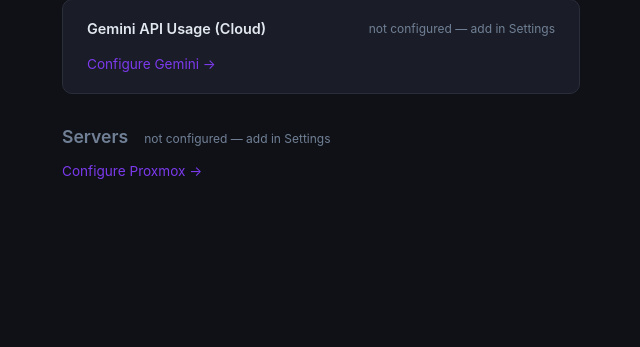
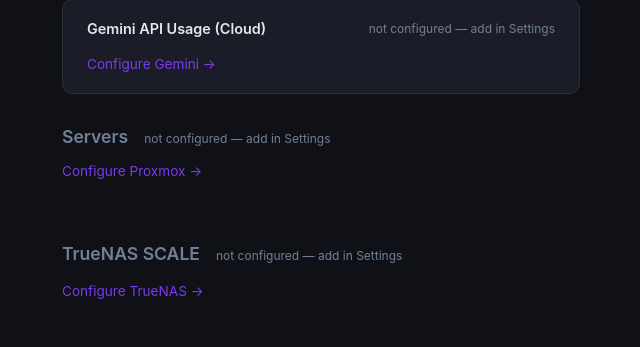
Before and after one commit to Jemplayer82/stats, a Flask app: page / in a window 1280 px wide. Shown: the part 255-602 px from the top of the page, without its empty margins (52-692 px from the left). Run offline with Flask 3, Linux system fonts and the light colour scheme.

Commit message:
Add TrueNAS SCALE integration via WebSocket API
Shows storage pool usage (used/total, status) and active alerts
(CRITICAL/WARNING) on the dashboard. Configured via host + API key
in Settings. Refreshes every 30 seconds.

Co-Authored-By: Claude Sonnet 4.6 <noreply@anthropic.com>

```diff
--- a/app.py
+++ b/app.py
@@ -5,6 +5,7 @@ from google.cloud import monitoring_v3
 from google.oauth2 import service_account
 import requests as http
 import urllib3
+import websocket
 import json
 import time
 import re
@@ -30,6 +31,8 @@ CONFIG_PROXMOX_HOST = 'proxmox_host'
 CONFIG_PROXMOX_TOKEN_ID = 'proxmox_token_id'
 CONFIG_PROXMOX_TOKEN_SECRET = 'proxmox_token_secret'
 CONFIG_GEMINI_SERVICE_ACCOUNT = 'gemini_service_account'
+CONFIG_TRUENAS_HOST = 'truenas_host'
+CONFIG_TRUENAS_API_KEY = 'truenas_api_key'
 
 # Error codes
 class ErrorCode:
@@ -111,6 +114,11 @@ def settings():
         if gemini_json:
             set_config(CONFIG_GEMINI_SERVICE_ACCOUNT, gemini_json)
 
+        truenas_host    = request.form.get(CONFIG_TRUENAS_HOST, '').strip()
+        truenas_api_key = request.form.get(CONFIG_TRUENAS_API_KEY, '').strip()
+        if truenas_host:    set_config(CONFIG_TRUENAS_HOST, truenas_host)
+        if truenas_api_key: set_config(CONFIG_TRUENAS_API_KEY, truenas_api_key)
+
         return redirect(url_for('settings'))
 
     return render_template('settings.html',
@@ -119,7 +127,9 @@ def settings():
                            proxmox_host=get_config(CONFIG_PROXMOX_HOST, ''),
                            proxmox_token_id=get_config(CONFIG_PROXMOX_TOKEN_ID, ''),
                            has_proxmox_secret=bool(get_config(CONFIG_PROXMOX_TOKEN_SECRET, '')),
-                           has_gemini_config=bool(get_config(CONFIG_GEMINI_SERVICE_ACCOUNT, '')))
+                           has_gemini_config=bool(get_config(CONFIG_GEMINI_SERVICE_ACCOUNT, '')),
+                           truenas_host=get_config(CONFIG_TRUENAS_HOST, ''),
+                           has_truenas_api_key=bool(get_config(CONFIG_TRUENAS_API_KEY, '')))
 
 
 # ---------------------------------------------------------------------------
@@ -259,6 +269,79 @@ def api_proxmox_status():
 
 
 
+
+
+# ---------------------------------------------------------------------------
+# TrueNAS SCALE WebSocket helper + route
+# ---------------------------------------------------------------------------
+
+def _truenas_call(host, api_key, method, params=None):
+    """Open a WebSocket to ws://<host>/api/current, authenticate, call one method."""
+    ws = websocket.create_connection(f'ws://{host}/api/current', timeout=10)
+    try:
+        ws.send(json.dumps({"msg": "connect", "version": "1", "support": ["1"]}))
+        resp = json.loads(ws.recv())
+        if resp.get("msg") != "connected":
+            raise RuntimeError(f"Handshake failed: {resp}")
+
+        ws.send(json.dumps({"id": "auth", "msg": "method",
+                            "method": "auth.login_with_api_key",
+                            "params": [api_key]}))
+        resp = json.loads(ws.recv())
+        if not resp.get("result"):
+            raise RuntimeError("Authentication failed")
+
+        ws.send(json.dumps({"id": "call", "msg": "method",
+                            "method": method,
+                            "params": params or []}))
+        resp = json.loads(ws.recv())
+        if "error" in resp:
+            raise RuntimeError(f"RPC error: {resp['error']}")
+        return resp["result"]
+    finally:
+        ws.close()
+
+
+@app.route('/api/truenas-status')
+def api_truenas_status():
+    host    = get_config(CONFIG_TRUENAS_HOST, '')
+    api_key = get_config(CONFIG_TRUENAS_API_KEY, '')
+
+    if not all([host, api_key]):
+        return jsonify({'error': ErrorCode.INCOMPLETE_CONFIG}), 200
+
+    try:
+        pools   = _truenas_call(host, api_key, 'pool.query')
+        alerts  = _truenas_call(host, api_key, 'alert.list')
+        sysinfo = _truenas_call(host, api_key, 'system.info')
+    except Exception as e:
+        return jsonify({'error': ErrorCode.API_ERROR, 'details': str(e)}), 200
+
+    active_alerts = [
+        {'level': a['level'], 'text': a.get('formatted', a.get('text', ''))}
+        for a in alerts
+        if a.get('level') in ('CRITICAL', 'WARNING')
+    ]
+
+    pool_list = [
+        {
+            'name':      p['name'],
+            'status':    p['status'],
+            'allocated': p.get('allocated', 0),
+            'size':      p.get('size', 0),
+            'free':      p.get('free', 0),
+        }
+        for p in pools
+    ]
+
+    return jsonify({
+        'ok':       True,
+        'pools':    pool_list,
+        'alerts':   active_alerts,
+        'uptime':   sysinfo.get('uptime_seconds', 0),
+        'hostname': sysinfo.get('hostname', ''),
+        'version':  sysinfo.get('version', ''),
+    })
 
 
 # ---------------------------------------------------------------------------
--- a/requirements.txt
+++ b/requirements.txt
@@ -4,3 +4,4 @@ requests==2.32.3
 beautifulsoup4==4.12.3
 google-cloud-monitoring==2.27.0
 google-auth==2.38.0
+websocket-client==1.8.0
--- a/static/style.css
+++ b/static/style.css
@@ -454,3 +454,13 @@ textarea { resize: vertical; }
   background: rgba(239, 68, 68, 0.2);
   color: var(--red);
 }
+
+/* TrueNAS alerts */
+.truenas-alerts { margin-bottom: 1rem; display: flex; flex-direction: column; gap: .4rem; max-width: 600px; }
+.truenas-alert  { padding: .4rem .75rem; border-radius: 6px; font-size: .82rem; }
+.truenas-alert.danger { background: rgba(239,68,68,.1); border-left: 3px solid var(--red); color: var(--text); }
+.truenas-alert.warn   { background: rgba(245,158,11,.1); border-left: 3px solid #f59e0b; color: var(--text); }
+
+/* Pool status badges */
+.badge-online  { background: rgba(16,185,129,.2); color: var(--green); }
+.badge-offline { background: rgba(239,68,68,.2);  color: var(--red); }
--- a/templates/index.html
+++ b/templates/index.html
@@ -40,6 +40,15 @@
     <span class="chart-sub" id="proxmox-sub">loading…</span>
   </div>
   <div id="proxmox-grid" class="proxmox-columns"></div>
+</section>
+
+<!-- TrueNAS SCALE -->
+<section class="proxmox-section" id="truenas-section">
+  <div class="section-header">
+    <h2>TrueNAS SCALE</h2>
+    <span class="chart-sub" id="truenas-sub">loading…</span>
+  </div>
+  <div id="truenas-content"></div>
 </section>
 
 <script>
@@ -397,10 +406,61 @@ async function loadGeminiUsage() {
   }
 }
 
+async function loadTrueNASStatus() {
+  const sub     = document.getElementById('truenas-sub');
+  const content = document.getElementById('truenas-content');
+
+  try {
+    const res  = await fetch('/api/truenas-status');
+    const data = await res.json();
+
+    if (data.error === 'incomplete_config') {
+      sub.textContent   = 'not configured — add in Settings';
+      content.innerHTML = '<a href="/settings" class="setup-link">Configure TrueNAS →</a>';
+      return;
+    }
+    if (data.error) {
+      sub.textContent = 'error: ' + data.error;
+      return;
+    }
+
+    sub.textContent = data.hostname + ' — uptime ' + formatUptime(data.uptime);
+
+    const alertsHtml = data.alerts.length === 0 ? '' : `
+      <div class="truenas-alerts">
+        ${data.alerts.map(a => `
+          <div class="truenas-alert ${a.level === 'CRITICAL' ? 'danger' : 'warn'}">
+            <strong>${a.level}</strong> ${a.text}
+          </div>`).join('')}
+      </div>`;
+
+    const poolsHtml = data.pools.map(p => {
+      const usedPct = p.size > 0 ? Math.round(p.allocated / p.size * 100) : 0;
+      return `
+        <div class="px-node-stat" style="grid-template-columns: 6rem 1fr auto">
+          <span class="px-label">${p.name}</span>
+          <div class="px-node-bar">
+            <div class="px-node-bar-fill ${usedPct > 85 ? 'danger' : usedPct > 60 ? 'warn' : ''}"
+                 style="width:${usedPct}%"></div>
+          </div>
+          <span class="px-node-pct">${usedPct}%
+            <small>${formatBytes(p.allocated)} / ${formatBytes(p.size)}</small>
+            &nbsp;<span class="badge ${p.status === 'ONLINE' ? 'badge-online' : 'badge-offline'}">${p.status}</span>
+          </span>
+        </div>`;
+    }).join('');
+
+    content.innerHTML = alertsHtml + `<div class="px-node-stats" style="max-width:600px">${poolsHtml}</div>`;
+  } catch (e) {
+    document.getElementById('truenas-sub').textContent = 'error: ' + e.message;
+  }
+}
+
 loadLiveUsage();
 loadOllamaUsage();
 loadGeminiUsage();
 loadProxmoxStatus();
+loadTrueNASStatus();
 
 // Refresh AI usage bars every 60 seconds
 setInterval(() => {
@@ -411,6 +471,9 @@ setInterval(() => {
 
 // Refresh Proxmox every 15 seconds to track live migrations
 setInterval(loadProxmoxStatus, 15_000);
+
+// Refresh TrueNAS every 30 seconds
+setInterval(loadTrueNASStatus, 30_000);
 </script>
 
 {% endblock %}
```
Also changed, not shown: templates/settings.html (+17 -0 lines).
